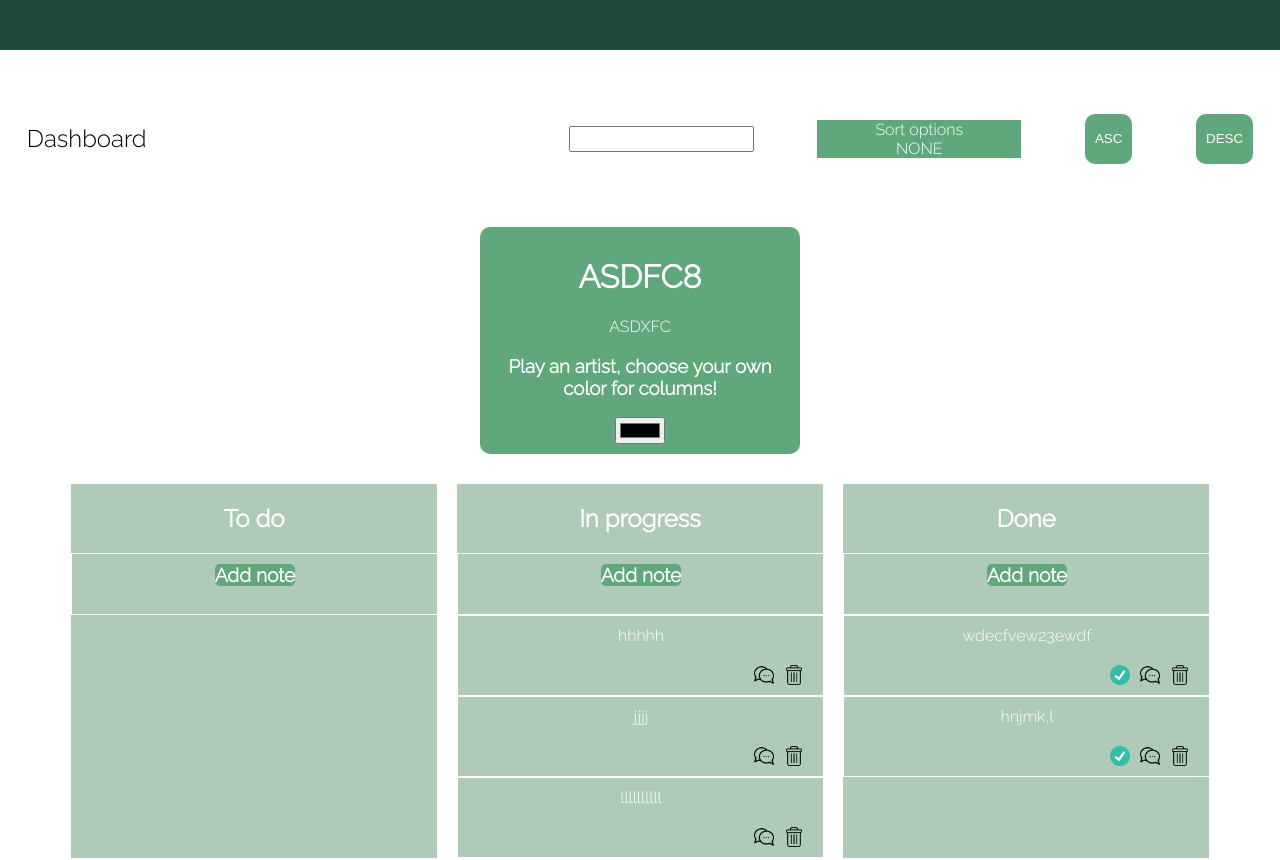
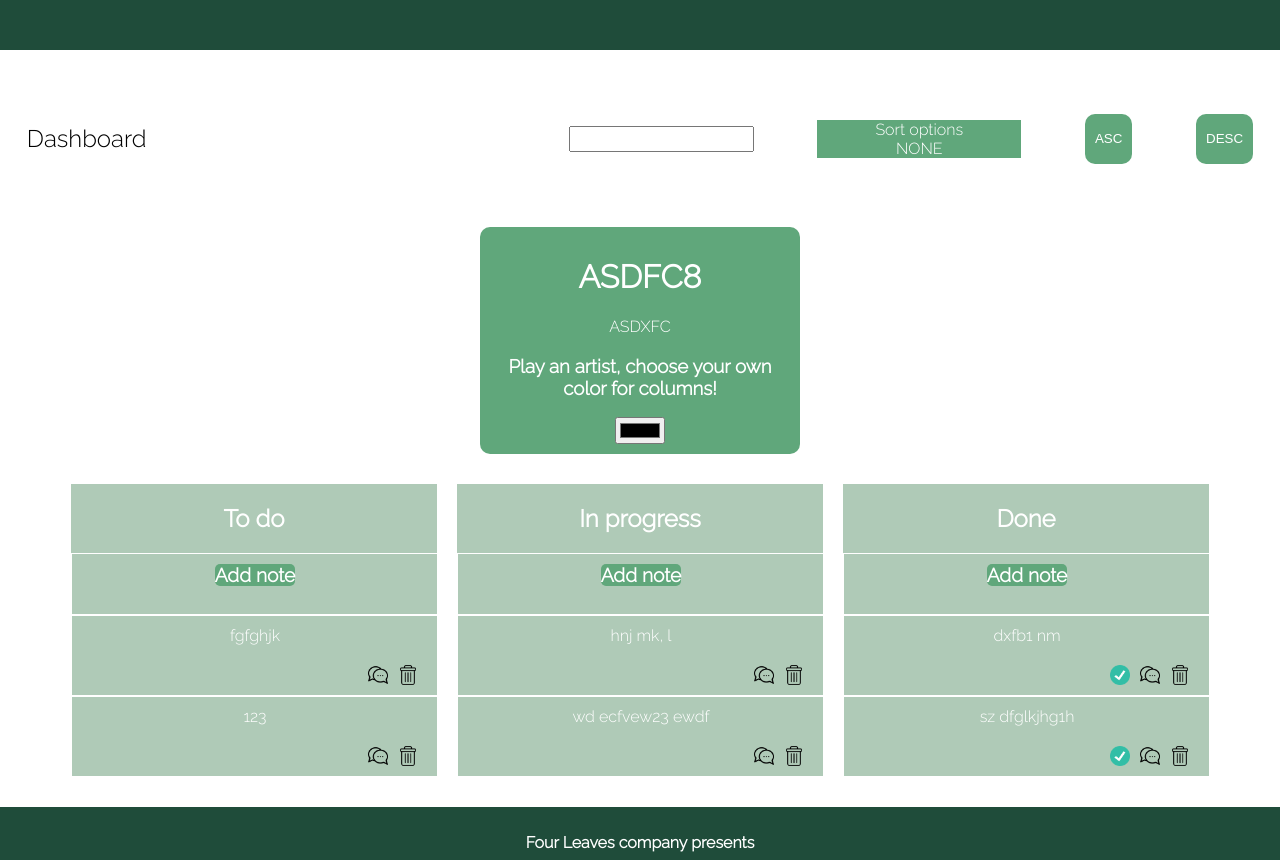
Before and after one commit to troyanovskaya/angular-project-epam, an Angular app in the folder dashboard/: page /boards/1 in a window 1280 px wide. Shown: the top 860 px of the page. Built offline with nearby package versions, Linux system fonts and the light colour scheme; data requests are answered from the project's data file.

Commit message:
feat: filter tasks

```diff
--- a/dashboard/db.json
+++ b/dashboard/db.json
@@ -5,33 +5,44 @@
       "name": "ASDFC8",
       "date": "10-11-2022",
       "description": "ASDXFC",
-      "todo": [],
-      "progress": [
+      "todo": [
         {
-          "task": "hhhhh",
+          "task": "fgfghjk",
           "comments": [
-            "fghj"
+            "1",
+            "2",
+            "3"
           ]
         },
         {
-          "task": "jjjj",
+          "task": "123",
+          "comments": [
+            "1"
+          ]
+        }
+      ],
+      "progress": [
+        {
+          "task": "hnj mk,\nl",
           "comments": []
         },
         {
-          "task": "llllllllll",
-          "comments": []
+          "task": "wd ecfvew23\newdf",
+          "comments": [
+            "Love ",
+            "Xmmm"
+          ]
         }
       ],
       "done": [
         {
-          "task": "wdecfvew23ewdf",
+          "task": "dxfb1\nnm",
           "comments": [
-            "Love ",
-            "Xmmm"
+            "1"
           ]
         },
         {
-          "task": "hnjmk,l",
+          "task": "sz dfglkjhg1h",
           "comments": []
         }
       ]
--- a/dashboard/src/app/app.module.ts
+++ b/dashboard/src/app/app.module.ts
@@ -10,6 +10,7 @@ import { FooterComponent } from './components/footer/footer.component';
 import { FormsModule, ReactiveFormsModule } from '@angular/forms';
 import { BoardComponent } from './components/board/board.component';
 import { FilterBoardsPipe } from './pipes/filter-boards.pipe';
+import { FilterTasksPipe } from './pipes/filter-tasks.pipe';
 import { HttpClientModule } from '@angular/common/http';
 import { Routes, RouterModule } from '@angular/router';
 import { FullBoardInformationComponent } from './components/full-board-information/full-board-information.component';
@@ -34,6 +35,7 @@ const appRoutes:Routes = [{
     FooterComponent,
     BoardComponent,
     FilterBoardsPipe,
+    FilterTasksPipe,
     FullBoardInformationComponent,
     BoardlistComponent,
     CommentComponent
--- a/dashboard/src/app/components/boardlist/boardlist.component.html
+++ b/dashboard/src/app/components/boardlist/boardlist.component.html
@@ -9,8 +9,13 @@
       <textarea formControlName="note" cols="25" rows="3"></textarea>
     </form>
   </div>
-  <div class="do" cdkDrag *ngFor="let task of arr; index as i">
-    <span (mousedown)="$event.stopPropagation()" contenteditable="true" (keyup.enter)="pushEdited($event, i, listNum)">{{task.task}}</span>
+  <div class="do" cdkDrag *ngFor="let task of arr |filterTasks:keyword.key; index as i">
+    <span
+      (mousedown)="$event.stopPropagation()"
+      contenteditable="true"
+      (keyup.enter)="pushEdited($event, i, listNum)">
+      {{task.task}}
+    </span>
     <div class="small-flex-container">
       <img *ngIf="doneIcon" class="icon" height="20" width="20" src="assets/check.png" alt="Check icon"/>
       <img (click)="comment(i)" class="icon" height="20" width="20" src="assets/bubble-chat.png" alt="Comment icon"/>
--- a/dashboard/src/app/components/boardlist/boardlist.component.ts
+++ b/dashboard/src/app/components/boardlist/boardlist.component.ts
@@ -4,6 +4,8 @@ import { FormGroup, FormControl, Validators } from '@angular/forms';
 import { ActivatedRoute } from '@angular/router';
 import { Board } from 'src/app/models/board.model';
 import { DbAccessService } from 'src/app/services/db-access.service';
+import { KeywordService } from 'src/app/services/keyword.service';
+import { FilterTasksPipe } from 'src/app/pipes/filter-tasks.pipe';
 
 @Component({
   selector: 'app-boardlist',
@@ -23,9 +25,6 @@ id:number = 0;
   form: FormGroup = new FormGroup({note: new FormControl<string>('', [
     Validators.required
   ])});
-  showBoard(){
-    console.log(this.board);
-  }
   sendNote(){
     if(this.form.controls.note.value.trim().length > 0){
       switch(this.listNum){
@@ -38,7 +37,6 @@ id:number = 0;
         case 3:
           this.board.done.push({task:this.form.controls.note.value.slice(0, -1), comments:[]});
           break;
-
       }
       this.arr.push({task:this.form.controls.note.value.slice(0, -1), comments:[]});
       this.db.changeBoard(this.id, this.board);
@@ -46,7 +44,7 @@ id:number = 0;
       this.form.reset();
     }
   }
-  constructor(private route: ActivatedRoute, public db:DbAccessService) { }
+  constructor(private route: ActivatedRoute, public db:DbAccessService, public keyword:KeywordService) { }
 
   ngOnInit(): void {
     this.route.params
@@ -77,7 +75,7 @@ id:number = 0;
     pushEdited(event, i: number, listNumber:number){
       let text = event.target.innerText;
       text = text.trim();
-      this.arr[i].task = text;
+      this.arr[i] = {task: text, comments:this.arr[i].comments};
       switch(listNumber){
         case 1:
           this.board.todo[i].task = text;
@@ -89,6 +87,7 @@ id:number = 0;
           this.board.done[i].task = text;
       }
       this.db.changeBoard(this.id, this.board);
+      this.db.assignValue();
     }
 
     comment(index:number){
--- a/dashboard/src/app/components/full-board-information/full-board-information.component.ts
+++ b/dashboard/src/app/components/full-board-information/full-board-information.component.ts
@@ -6,6 +6,7 @@ import { FormGroup, FormControl, Validators } from '@angular/forms';
 import { CdkDragDrop, moveItemInArray, transferArrayItem } from
 '@angular/cdk/drag-drop'
 import { VisibilityCommentsService } from 'src/app/services/visibility-comments.service';
+import { KeywordService } from 'src/app/services/keyword.service';
 
 
 @Component({
@@ -21,7 +22,7 @@ export class FullBoardInformationComponent implements OnInit {
   form: FormGroup = new FormGroup({color: new FormControl<string>('', [
     Validators.required
   ])});
-  constructor(private route: ActivatedRoute, public db:DbAccessService, public visible:VisibilityCommentsService) { }
+  constructor(private route: ActivatedRoute, public db:DbAccessService, public visible:VisibilityCommentsService, public keyword: KeywordService) { }
   show(){
 
     console.log(this.form.controls.color.value);
@@ -36,7 +37,8 @@ export class FullBoardInformationComponent implements OnInit {
   }
 
  drop(event: CdkDragDrop<{task: string, comments: string[]}[]>, listNumber: number) {
-    if (event.previousContainer !== event.container) {
+  console.log('!!!')
+  if (event.previousContainer !== event.container) {
     transferArrayItem(event.previousContainer.data,event.container.data,
     event.previousIndex, event.currentIndex)
     } else {
--- /dev/null
+++ b/dashboard/src/app/pipes/filter-tasks.pipe.ts
@@ -0,0 +1,13 @@
+import { Pipe, PipeTransform } from '@angular/core';
+
+@Pipe({
+  name: 'filterTasks',
+  pure: false
+})
+export class FilterTasksPipe implements PipeTransform {
+
+  transform(list:{task:string, comments:string[]}[], search: string): {task:string, comments:string[]}[] {
+    return list.filter(el => el.task.toLowerCase().includes(search.toLowerCase()));
+  }
+
+}
```
Also changed, not shown: 1 other file (tests, documents, lock files or other folders).
